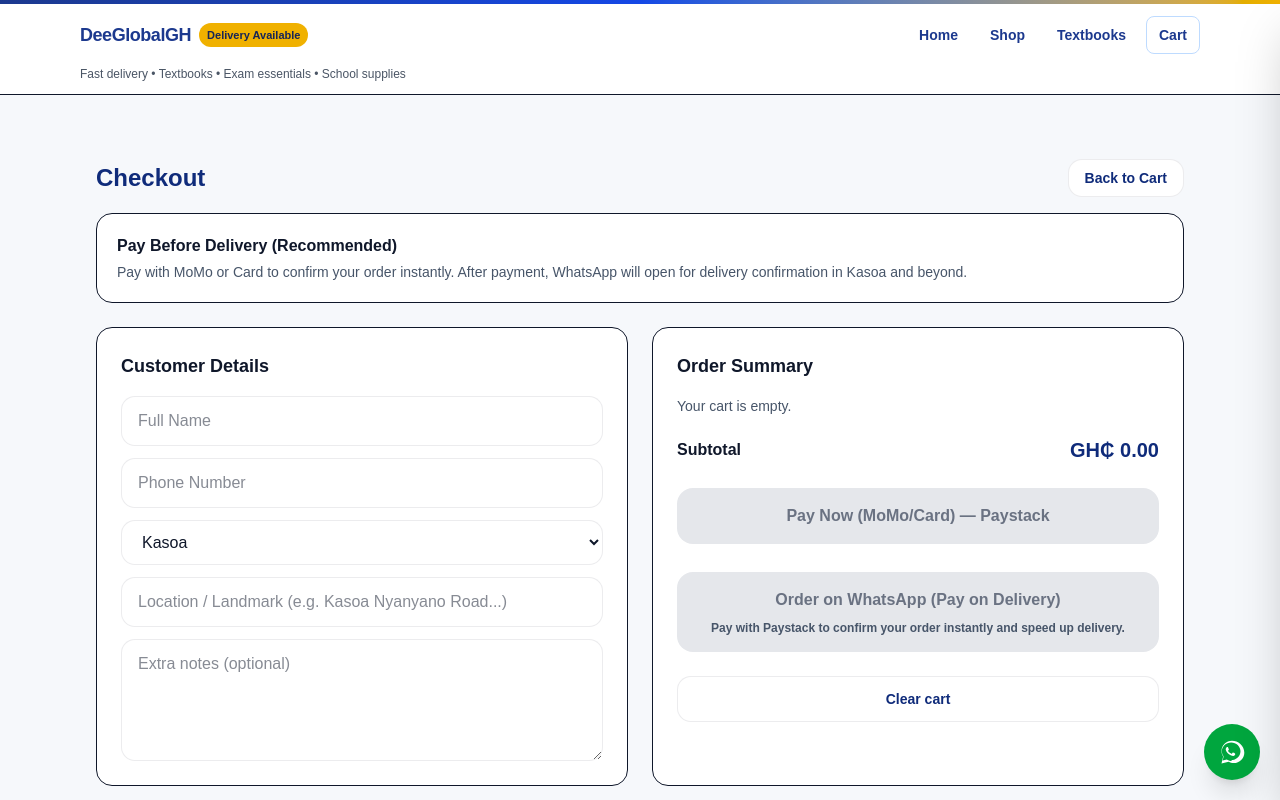
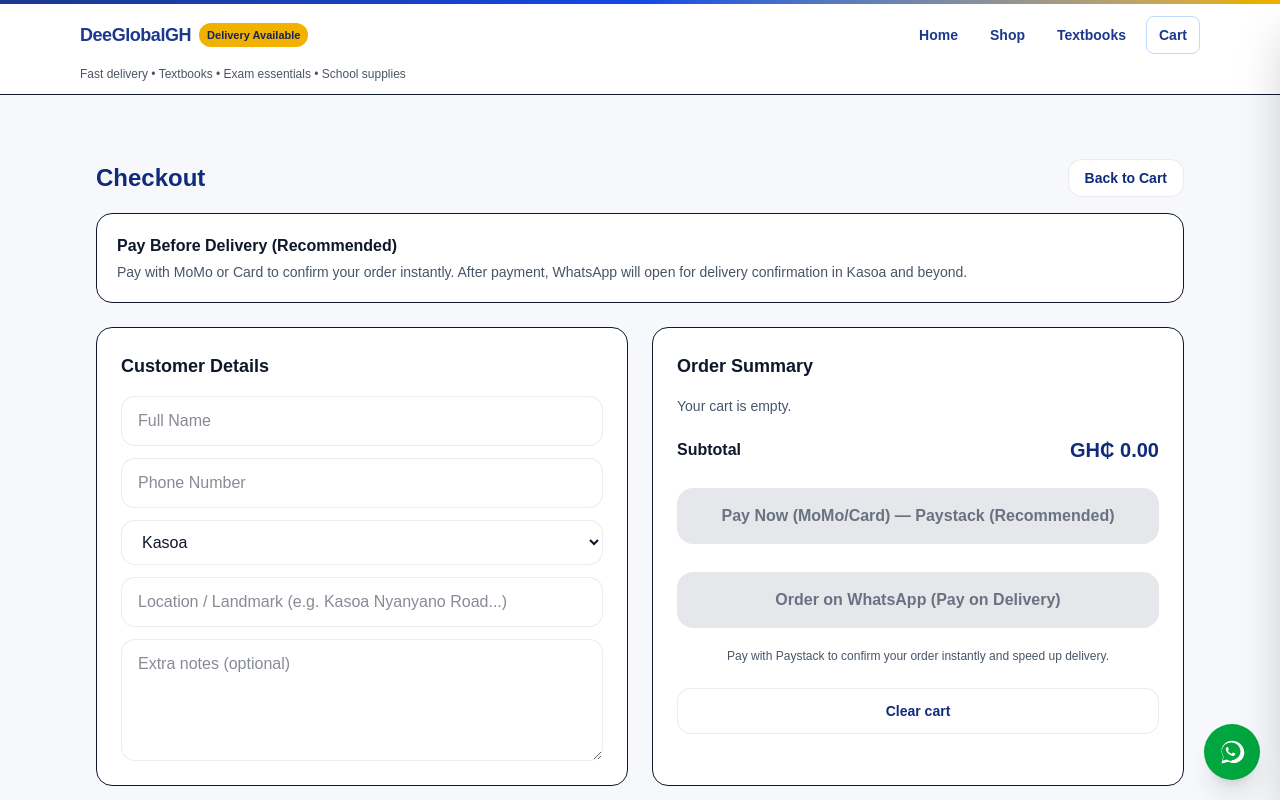
Before and after one commit to dlanquaye/deeglobalgh-website, a Next.js app: page /checkout in a window 1280 px wide. Shown: the top 800 px of the page. Built offline with nearby package versions, Linux system fonts and the light colour scheme.

Commit message:
Add checkout customer autofill and recommend Paystack

```diff
--- a/app/checkout/page.tsx
+++ b/app/checkout/page.tsx
@@ -1,6 +1,6 @@
 "use client";
 
-import { useMemo, useState } from "react";
+import { useEffect, useMemo, useState } from "react";
 import Link from "next/link";
 import { useCart } from "@/app/context/CartContext";
 
@@ -12,6 +12,23 @@ function formatMoney(amount: number) {
 }
 
 const PAYSTACK_ORDER_SNAPSHOT_KEY = "dg_paystack_order_snapshot_v1";
+const CUSTOMER_PROFILE_KEY = "dg_customer_v1";
+
+type CustomerProfile = {
+  fullName: string;
+  phone: string;
+  area: string;
+  location: string;
+  notes: string;
+};
+
+function safeParse<T>(raw: string | null): T | null {
+  try {
+    return raw ? (JSON.parse(raw) as T) : null;
+  } catch {
+    return null;
+  }
+}
 
 function buildWhatsAppMessage(args: {
   name: string;
@@ -65,6 +82,25 @@ export default function CheckoutPage() {
   const [payLoading, setPayLoading] = useState(false);
   const [payError, setPayError] = useState<string | null>(null);
 
+  // ✅ Auto-fill returning customer details
+  useEffect(() => {
+    const saved = safeParse<CustomerProfile>(
+      typeof window !== "undefined"
+        ? localStorage.getItem(CUSTOMER_PROFILE_KEY)
+        : null
+    );
+
+    if (!saved) return;
+
+    if (!fullName.trim()) setFullName(saved.fullName || "");
+    if (!phone.trim()) setPhone(saved.phone || "");
+    if (!location.trim()) setLocation(saved.location || "");
+    if (!notes.trim()) setNotes(saved.notes || "");
+
+    if (saved.area) setArea(saved.area);
+    // eslint-disable-next-line react-hooks/exhaustive-deps
+  }, []);
+
   const canCheckout = useMemo(() => {
     if (!items.length) return false;
     if (!fullName.trim()) return false;
@@ -72,6 +108,18 @@ export default function CheckoutPage() {
     if (!location.trim()) return false;
     return true;
   }, [items.length, fullName, phone, location]);
+
+  const saveCustomerProfile = () => {
+    const profile: CustomerProfile = {
+      fullName: fullName.trim(),
+      phone: phone.trim(),
+      area,
+      location: location.trim(),
+      notes: notes.trim(),
+    };
+
+    localStorage.setItem(CUSTOMER_PROFILE_KEY, JSON.stringify(profile));
+  };
 
   // ✅ This will allow callback page to show summary after Paystack payment
   const savePaystackSnapshot = () => {
@@ -99,6 +147,9 @@ export default function CheckoutPage() {
   const placeOrder = () => {
     if (!canCheckout) return;
 
+    // ✅ Save customer for auto-fill next time
+    saveCustomerProfile();
+
     const msg = buildWhatsAppMessage({
       name: fullName,
       phone,
@@ -121,6 +172,9 @@ export default function CheckoutPage() {
 
   const payNowWithPaystack = async () => {
     if (!canCheckout) return;
+
+    // ✅ Save customer for auto-fill next time
+    saveCustomerProfile();
 
     try {
       setPayError(null);
@@ -177,11 +231,11 @@ export default function CheckoutPage() {
       {/* Trust */}
       <div className="mt-4 rounded-2xl border bg-white p-5">
         <div className="font-semibold text-[color:var(--text-main)]">
-  Pay Before Delivery (Recommended)
+          Pay Before Delivery (Recommended)
         </div>
         <div className="mt-1 text-sm text-[color:var(--text-muted)]">
-          Pay with MoMo or Card to confirm your order instantly. After payment, WhatsApp will open for delivery confirmation in Kasoa and beyond.
-
+          Pay with MoMo or Card to confirm your order instantly. After payment,
+          WhatsApp will open for delivery confirmation in Kasoa and beyond.
         </div>
       </div>
 
@@ -277,7 +331,7 @@ export default function CheckoutPage() {
               </div>
             </div>
 
-            {/* Pay Now with Paystack */}
+            {/* ✅ Pay Now with Paystack (Recommended) */}
             <button
               type="button"
               onClick={payNowWithPaystack}
@@ -288,11 +342,14 @@ export default function CheckoutPage() {
                   : "bg-yellow-500 text-black hover:opacity-90"
               }`}
             >
-              {payLoading ? "Starting Payment..." : "Pay Now (MoMo/Card) — Paystack"}
+              {payLoading
+                ? "Starting Payment..."
+                : "Pay Now (MoMo/Card) — Paystack (Recommended)"}
             </button>
 
             {/* WhatsApp Order */}
             <button
+              type="button"
               onClick={placeOrder}
               disabled={!canCheckout}
               className={`mt-4 w-full rounded-2xl px-5 py-4 text-center text-base font-extrabold ${
@@ -302,13 +359,12 @@ export default function CheckoutPage() {
               }`}
             >
               Order on WhatsApp (Pay on Delivery)
-<p className="mt-2 text-center text-xs text-[color:var(--text-muted)]">
-  Pay with Paystack to confirm your order instantly and speed up delivery.
-</p>
-
             </button>
 
-
+            <p className="mt-2 text-center text-xs text-[color:var(--text-muted)]">
+              Pay with Paystack to confirm your order instantly and speed up
+              delivery.
+            </p>
 
             {payError ? (
               <div className="mt-2 text-sm font-semibold text-red-600">
```
